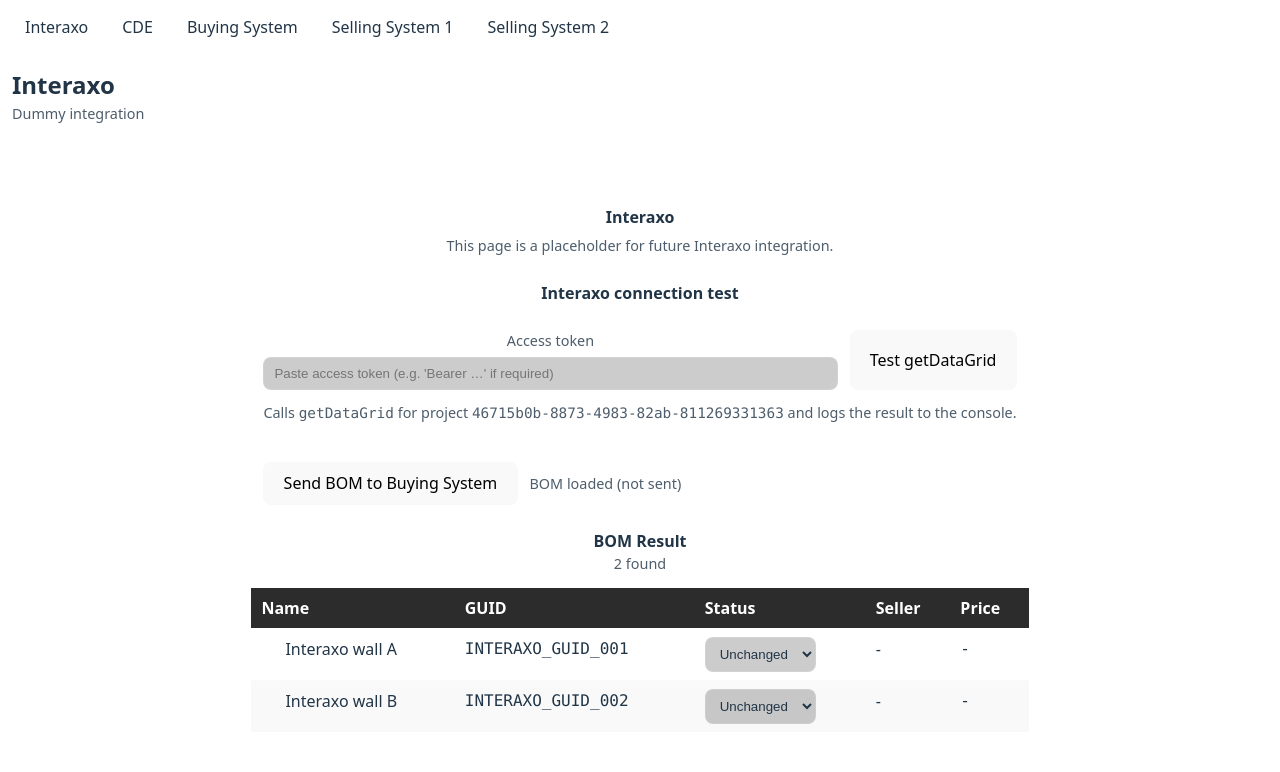
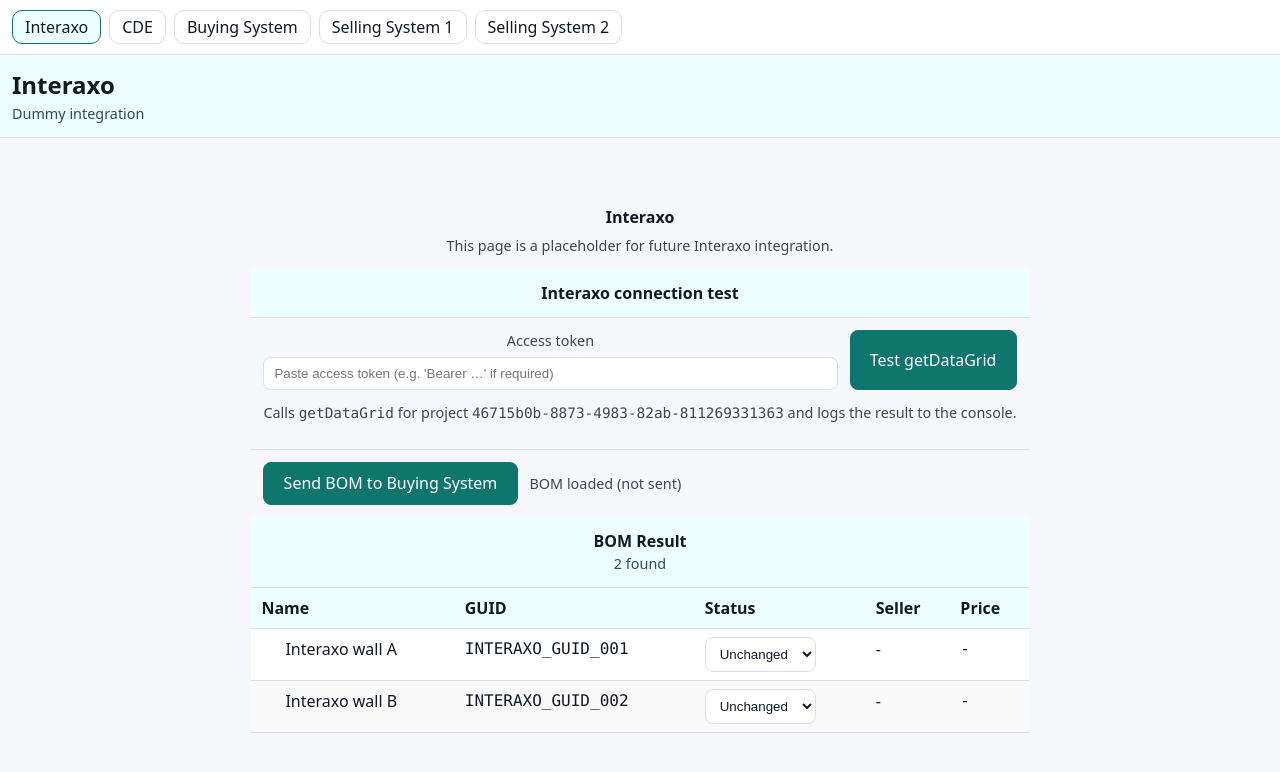
Before and after one commit to BEAst-AB/BIM2BOM, a React (Vite) app in the folder bimtobomsimulator/: page /#/interaxo in a window 1280 px wide. Shown: the top 772 px of the page. Built offline with nearby package versions, Linux system fonts and the light colour scheme.

Commit message:
new colors to all pages

```diff
--- a/bimtobomsimulator/src/App.css
+++ b/bimtobomsimulator/src/App.css
@@ -1,6 +1,25 @@
 #root {
   width: 100vw;
   height: 100vh;
+}
+
+/* Option B: per-page accents (different "apps") */
+.cdePage {
+  --ui-accent: #0f766e;
+  --ui-accent-hover: #115e59;
+  --ui-accent-soft: #ecfeff;
+}
+
+.buyingSystemPage {
+  --ui-accent: #b45309;
+  --ui-accent-hover: #92400e;
+  --ui-accent-soft: #fffbeb;
+}
+
+.sellingSystemPage {
+  --ui-accent: #be185d;
+  --ui-accent-hover: #9d174d;
+  --ui-accent-soft: #fff1f2;
 }
 
 .appFrame {
@@ -15,14 +34,15 @@
   display: flex;
   gap: 8px;
   padding: 10px 12px;
-  border-bottom: 1px solid rgba(255, 255, 255, 0.12);
+  border-bottom: 1px solid var(--ui-border);
+  background: var(--ui-surface);
 }
 
 .tabButton {
   display: inline-flex;
   align-items: center;
   background: transparent;
-  border: 1px solid rgba(255, 255, 255, 0.12);
+  border: 1px solid var(--ui-border);
   padding: 8px 12px;
   border-radius: 10px;
   line-height: 1;
@@ -31,12 +51,12 @@
 }
 
 .tabButton[aria-current="page"] {
-  background: rgba(255, 255, 255, 0.08);
-  border-color: rgba(255, 255, 255, 0.24);
+  background: var(--ui-accent-soft);
+  border-color: var(--ui-accent);
 }
 
 .tabButton:hover {
-  border-color: rgba(255, 255, 255, 0.24);
+  border-color: var(--ui-accent);
 }
 
 .tabContent {
@@ -67,8 +87,8 @@
   cursor: col-resize;
   touch-action: none;
   user-select: none;
-  border-left: 1px solid rgba(255, 255, 255, 0.12);
-  border-right: 1px solid rgba(255, 255, 255, 0.12);
+  border-left: 1px solid var(--ui-border);
+  border-right: 1px solid var(--ui-border);
 }
 
 .sidebarPane {
@@ -93,7 +113,8 @@
 
 .pageHeader {
   padding: 12px 12px;
-  border-bottom: 1px solid rgba(255, 255, 255, 0.12);
+  border-bottom: 1px solid var(--ui-border);
+  background: var(--ui-accent-soft);
 }
 
 .pageBody {
@@ -154,7 +175,7 @@
   margin: auto;
   padding: 0;
   border-radius: 10px;
-  border: 1px solid rgba(255, 255, 255, 0.12);
+  border: 1px solid var(--ui-border);
   background: #ffffff;
   color: #111111;
   width: min(900px, 90vw);
@@ -178,7 +199,8 @@
 
 .panelHeader {
   padding: 12px 12px;
-  border-bottom: 1px solid rgba(255, 255, 255, 0.12);
+  border-bottom: 1px solid var(--ui-border);
+  background: var(--ui-accent-soft);
   font-weight: 600;
 }
 
@@ -215,9 +237,28 @@
 .buySelect {
   padding: 8px 10px;
   border-radius: 8px;
-  border: 1px solid rgba(255, 255, 255, 0.12);
-  background: rgba(0, 0, 0, 0.2);
-  color: inherit;
+  border: 1px solid var(--ui-border);
+  background: var(--ui-surface);
+  color: var(--ui-text);
+}
+
+.buySelect:focus,
+.buySelect:focus-visible {
+  outline: 3px solid var(--ui-accent);
+  outline-offset: 2px;
+}
+
+.buyControls > button,
+.pageActions > button {
+  background: var(--ui-accent);
+  border-color: var(--ui-accent);
+  color: #ffffff;
+}
+
+.buyControls > button:hover,
+.pageActions > button:hover {
+  background: var(--ui-accent-hover);
+  border-color: var(--ui-accent-hover);
 }
 
 .pageActions {
@@ -225,7 +266,7 @@
   align-items: center;
   gap: 12px;
   padding: 12px 12px;
-  border-top: 1px solid rgba(255, 255, 255, 0.12);
+  border-top: 1px solid var(--ui-border);
 }
 
 .pageMeta {
@@ -291,20 +332,20 @@
 }
 
 .buyingSystemPage .rightRowsBuying > * {
-  border: 1px solid rgba(0, 0, 0, 0.18);
+  border: 1px solid var(--ui-border);
   border-radius: 14px;
-  background: #ffffff;
-  color: #111111;
+  background: var(--ui-surface);
+  color: var(--ui-text);
   overflow: hidden;
 }
 
 .buyingSystemPage .rightRowsBuying > * .panelHeader {
-  border-bottom: 1px solid rgba(0, 0, 0, 0.12);
+  border-bottom: 1px solid var(--ui-border);
 }
 
 .buyingSystemPage .rightRowsBuying > * .wallsTable th,
 .buyingSystemPage .rightRowsBuying > * .wallsTable td {
-  border-bottom: 1px solid rgba(0, 0, 0, 0.08);
+  border-bottom: 1px solid var(--ui-border);
 }
 
 .placeholderPane {
@@ -332,7 +373,8 @@
 
 .sidebarHeader {
   padding: 12px 12px;
-  border-bottom: 1px solid rgba(255, 255, 255, 0.12);
+  border-bottom: 1px solid var(--ui-border);
+  background: var(--ui-accent-soft);
 }
 
 .sidebarTitle {
@@ -358,15 +400,15 @@
 .wallsTable td {
   text-align: left;
   padding: 8px 10px;
-  border-bottom: 1px solid rgba(255, 255, 255, 0.08);
+  border-bottom: 1px solid var(--ui-border);
   vertical-align: top;
 }
 
 .wallsTable th {
   position: sticky;
   top: 0;
-  background: rgba(36, 36, 36, 0.96);
-  color: #fff;
+  background: var(--ui-accent-soft);
+  color: var(--ui-text);
 }
 
 .mono {
--- a/bimtobomsimulator/src/components/SellingSystemComponent.jsx
+++ b/bimtobomsimulator/src/components/SellingSystemComponent.jsx
@@ -169,7 +169,7 @@ ${(payload.items ?? [])
     peppolXml;
 
   return (
-    <div className="pageShell">
+    <div className="pageShell sellingSystemPage">
       <div className="pageHeader">
         <div className="pageTitle">{companyTitle}</div>
         <div className="pageMeta">
--- a/bimtobomsimulator/src/index.css
+++ b/bimtobomsimulator/src/index.css
@@ -3,9 +3,21 @@
   line-height: 1.5;
   font-weight: 400;
 
-  color-scheme: light dark;
-  color: rgba(255, 255, 255, 0.87);
-  background-color: #242424;
+  /* Option B (enterprise) base palette */
+  --ui-bg: #f6f7fb;
+  --ui-surface: #ffffff;
+  --ui-border: #d9dee8;
+  --ui-text: #111827;
+  --ui-muted: #6b7280;
+
+  /* Default accent (will be overridden per page) */
+  --ui-accent: #0f766e;
+  --ui-accent-hover: #115e59;
+  --ui-accent-soft: #ecfeff;
+
+  color-scheme: light;
+  color: var(--ui-text);
+  background-color: var(--ui-bg);
 
   font-synthesis: none;
   text-rendering: optimizeLegibility;
@@ -15,17 +27,19 @@
 
 a {
   font-weight: 500;
-  color: #646cff;
+  color: var(--ui-accent);
   text-decoration: inherit;
 }
 a:hover {
-  color: #535bf2;
+  color: var(--ui-accent-hover);
 }
 
 body {
   margin: 0;
   min-width: 320px;
   min-height: 100vh;
+  background: var(--ui-bg);
+  color: var(--ui-text);
 }
 
 #root {
@@ -40,32 +54,24 @@ h1 {
 
 button {
   border-radius: 8px;
-  border: 1px solid transparent;
+  border: 1px solid var(--ui-border);
   padding: 0.6em 1.2em;
   font-size: 1em;
   font-weight: 500;
   font-family: inherit;
-  background-color: #1a1a1a;
+  background-color: var(--ui-surface);
+  color: var(--ui-text);
   cursor: pointer;
-  transition: border-color 0.25s;
+  transition:
+    border-color 0.2s,
+    background-color 0.2s;
 }
 button:hover {
-  border-color: #646cff;
+  border-color: var(--ui-accent);
+  background-color: var(--ui-accent-soft);
 }
 button:focus,
 button:focus-visible {
-  outline: 4px auto -webkit-focus-ring-color;
+  outline: 3px solid var(--ui-accent);
+  outline-offset: 2px;
 }
-
-@media (prefers-color-scheme: light) {
-  :root {
-    color: #213547;
-    background-color: #ffffff;
-  }
-  a:hover {
-    color: #747bff;
-  }
-  button {
-    background-color: #f9f9f9;
-  }
-}
--- a/bimtobomsimulator/src/pages/CDE.jsx
+++ b/bimtobomsimulator/src/pages/CDE.jsx
@@ -101,7 +101,7 @@ export default function CDE() {
   };
 
   return (
-    <div className="appShell" ref={shellRef}>
+    <div className="appShell cdePage" ref={shellRef}>
       <div className="viewerPane">
         <IfcViewer
           ifcUrl="/web-ifc/A-40-V-000_BIM2BOM.ifc"
```
